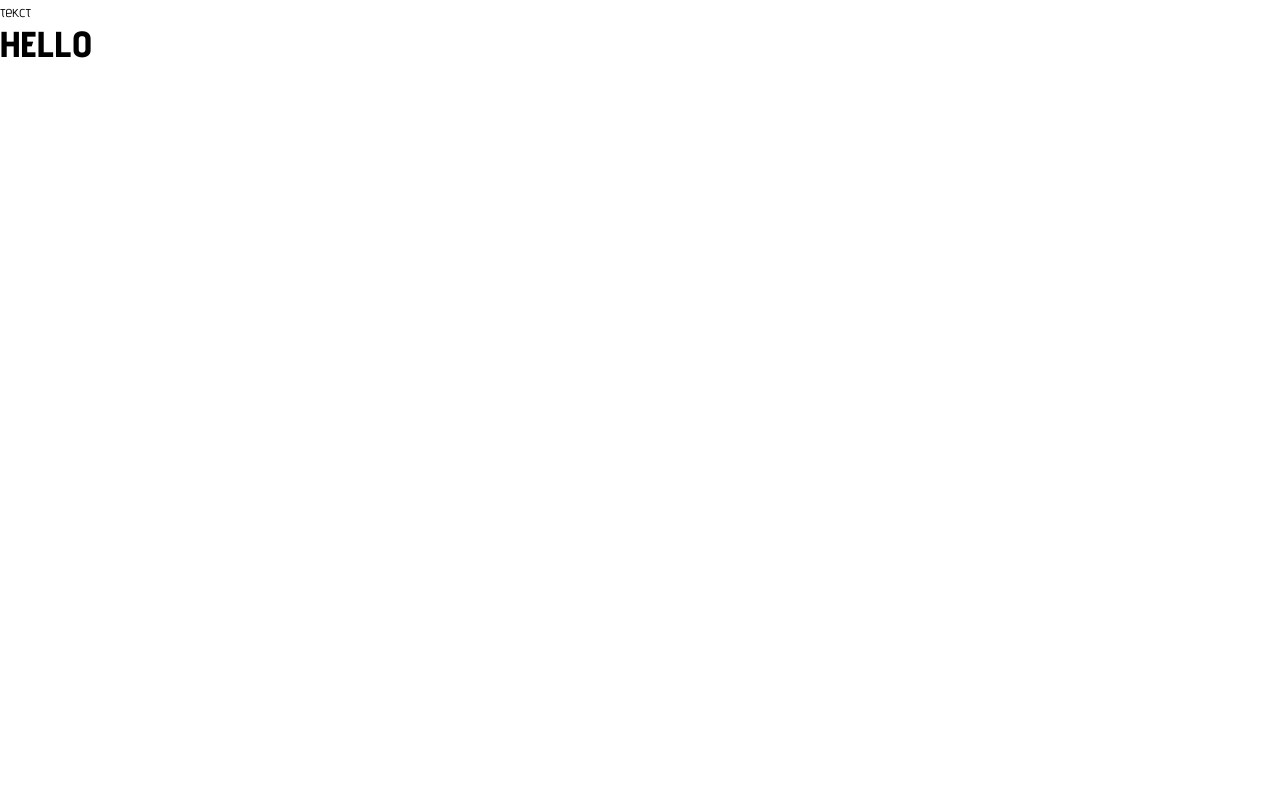
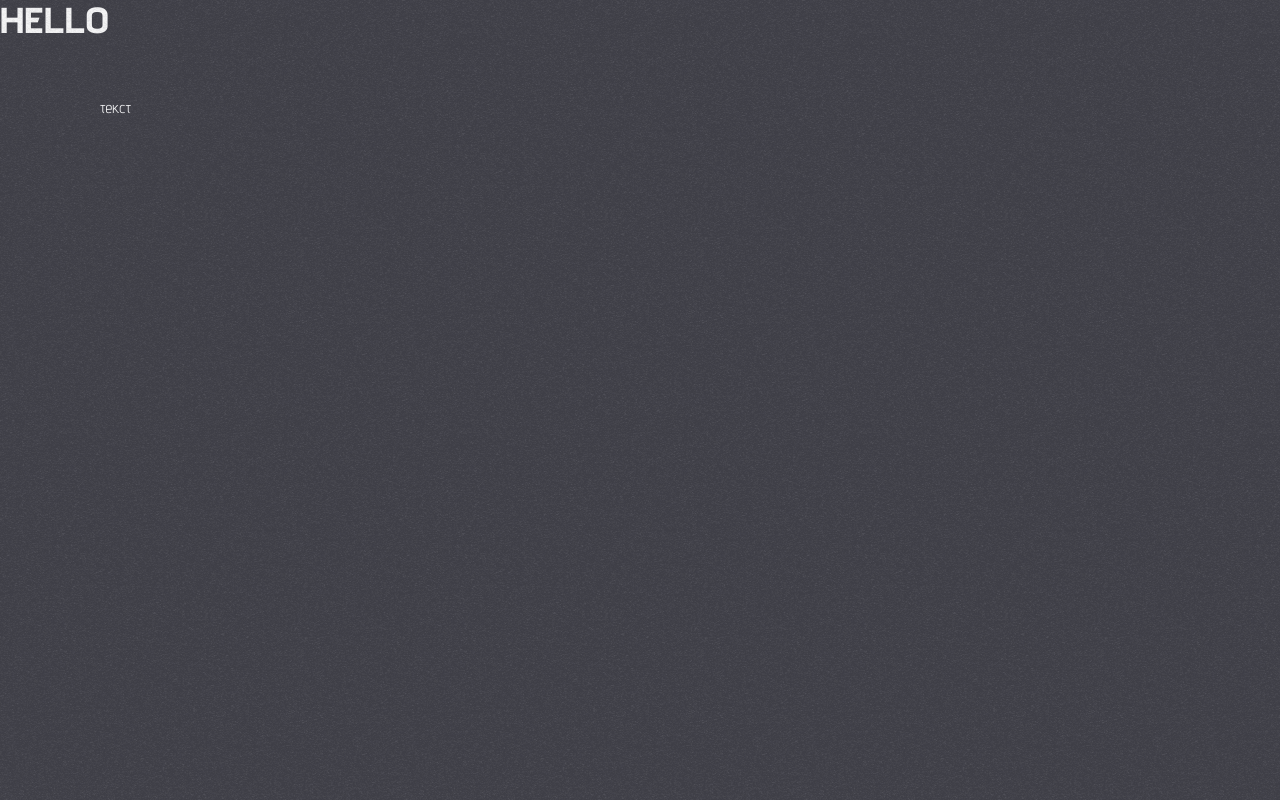
Before and after one commit to neitoo/neito-pfdev, a React (Vite) app: page / in a window 1280 px wide. Built offline with nearby package versions, Linux system fonts and the light colour scheme.

Commit message:
🎨 Add text styles

```diff
--- a/src/styles/custom.css
+++ b/src/styles/custom.css
@@ -1,14 +1,41 @@
-@import "tailwindcss";
-@import "./globals.css";
+@import 'tailwindcss';
+@import './globals.css';
+
 body {
-    @apply font-advent;
+  @apply font-advent bg-zinc-700 text-zinc-100;
+}
+
+.noise {
+  @apply fixed
+		z-[9999]
+		top-[-300%]
+		left-[-150%]
+		h-[600%]
+		w-[600%]
+		pointer-events-none
+		opacity-[.15]
+		bg-[url(src/assets/noise.png)]
+		bg-[200px]
+		animate-noise;
+}
+
+.container_base {
+  @apply mx-auto max-w-[96rem] px-25 2xl:px-0;
 }
 
 .hello-text {
-    @apply text-4xl duration-300 uppercase;
-    font-variation-settings: "wght" 800, "wdth" 125;
+  @apply text-4xl duration-300 uppercase;
+  font-variation-settings:
+    'wght' 800,
+    'wdth' 125;
 
-    &:hover {
-        font-variation-settings: "wght" 800, "wdth" 175;
-    }
+  &:hover {
+    font-variation-settings:
+      'wght' 800,
+      'wdth' 175;
+  }
 }
+
+.header {
+  @apply pointer-events-none fixed z-10 top-[1.5rem] sm:top-[4rem] lg:top-[6rem] left-0 right-0;
+}
```
